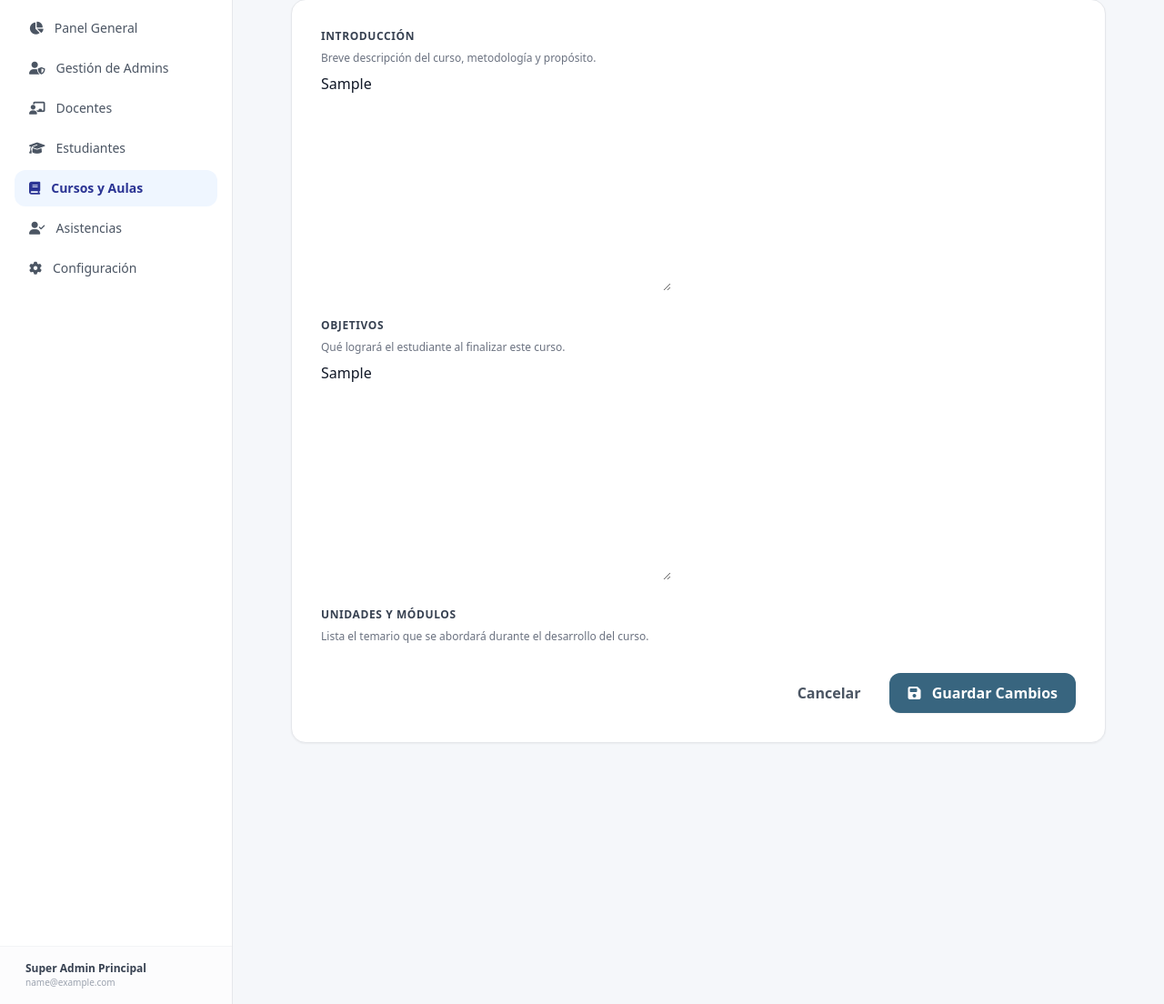
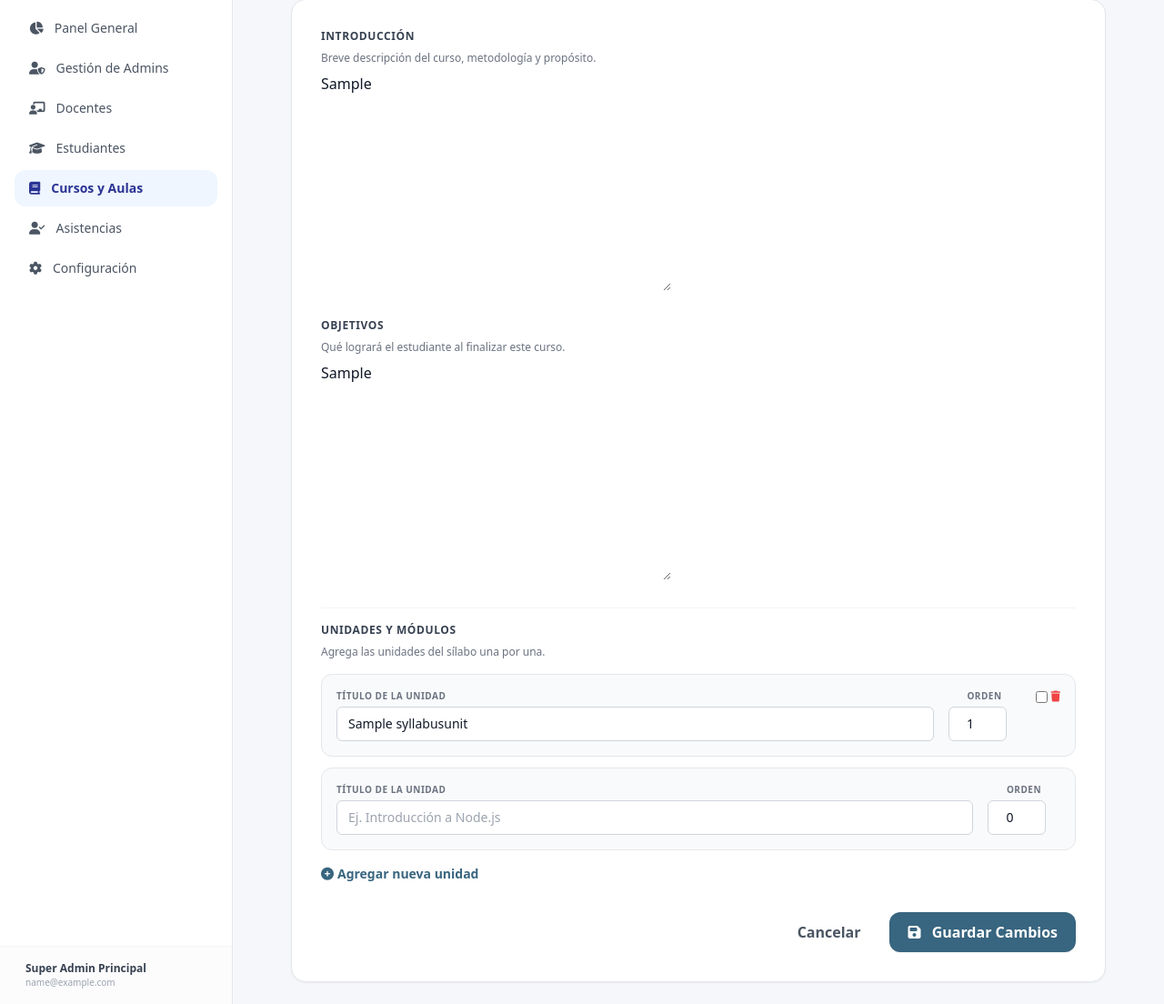
Before and after one commit to grissellican/HSEProject, a Django app: page /admin/curso/1/syllabus/editar/ in a window 1280 px wide. Shown: the part 81-1185 px from the top of the page at 91% size. Run offline with Django 5.2, Linux system fonts and the light colour scheme; a user stored in the database is signed in; tables that the repository leaves empty hold one stand-in row (values such as "Sample post"); grey boxes marked "Sample" are stand-in pictures; some libraries are stand-ins or nearby versions.

Commit message:
Fix admin syllabus unit formset missing in template

```diff
--- a/core/views.py
+++ b/core/views.py
@@ -2506,20 +2506,26 @@ def _admin_required(view_func):
 def admin_edit_syllabus(request, course_id):
     course = get_object_or_404(Course, id=course_id)
 
-    from .forms import SyllabusTeacherForm
+    from .forms import SyllabusTeacherForm, SyllabusUnitFormSet
 
     if request.method == 'POST':
         form = SyllabusTeacherForm(request.POST, instance=course)
-        if form.is_valid():
+        unit_formset = SyllabusUnitFormSet(request.POST, instance=course)
+        if form.is_valid() and unit_formset.is_valid():
             form.save()
+            unit_formset.save()
             messages.success(request, 'Sílabo actualizado correctamente.')
             return redirect('admin_cursos')
+        else:
+            messages.error(request, 'Por favor, corrige los errores en el formulario.')
     else:
         form = SyllabusTeacherForm(instance=course)
+        unit_formset = SyllabusUnitFormSet(instance=course)
 
     context = {
         'course': course,
         'form': form,
+        'unit_formset': unit_formset,
         'sidebar_active': 'cursos',
     }
     return render(request, 'dashboards/admin/admin_edit_syllabus.html', context)
--- a/templates/dashboards/admin/admin_edit_syllabus.html
+++ b/templates/dashboards/admin/admin_edit_syllabus.html
@@ -54,15 +54,54 @@
                             {{ form.syllabus_objectives }}
                         </div>
 
-                        <div>
+                        <div class="pt-4 border-t border-gray-100">
                             <label class="block text-sm font-bold text-gray-700 mb-2 uppercase text-xs tracking-wider">Unidades y Módulos</label>
-                            <p class="text-xs text-gray-500 mb-2">Lista el temario que se abordará durante el desarrollo del curso.</p>
-                            {{ form.syllabus_modules_outline }}
+                            <p class="text-xs text-gray-500 mb-4">Agrega las unidades del sílabo una por una.</p>
+
+                            {{ unit_formset.management_form }}
+
+                            <div id="unit-formset-container" class="space-y-3">
+                                {% for unit_form in unit_formset %}
+                                    <div class="unit-form flex items-start gap-4 p-4 bg-gray-50 rounded-xl border border-gray-200">
+                                        {% if unit_form.instance.pk %}
+                                            {{ unit_form.id }}
+                                        {% endif %}
+
+                                        <div class="flex-1">
+                                            <label class="block text-[10px] font-bold text-gray-500 uppercase tracking-wider mb-1">Título de la Unidad</label>
+                                            {{ unit_form.title }}
+                                            {% if unit_form.title.errors %}
+                                                <p class="text-red-500 text-xs mt-1">{{ unit_form.title.errors.0 }}</p>
+                                            {% endif %}
+                                        </div>
+                                        <div class="w-20">
+                                            <label class="block text-[10px] font-bold text-gray-500 uppercase tracking-wider mb-1 text-center">Orden</label>
+                                            {{ unit_form.order }}
+                                            {% if unit_form.order.errors %}
+                                                <p class="text-red-500 text-xs mt-1">{{ unit_form.order.errors.0 }}</p>
+                                            {% endif %}
+                                        </div>
+
+                                        {% if unit_form.instance.pk %}
+                                        <div class="flex items-end h-full pb-2">
+                                            <label class="flex items-center text-xs text-red-500 hover:text-red-700 cursor-pointer" title="Eliminar">
+                                                {{ unit_form.DELETE }}
+                                                <span class="ml-1"><i class="fa-solid fa-trash"></i></span>
+                                            </label>
+                                        </div>
+                                        {% endif %}
+                                    </div>
+                                {% endfor %}
+                            </div>
+
+                            <button type="button" id="add-unit-btn" class="mt-4 text-sm font-semibold text-[#38657f] hover:text-[#2b5068] flex items-center transition-colors">
+                                <i class="fa-solid fa-plus-circle mr-1"></i> Agregar nueva unidad
+                            </button>
                         </div>
                     </div>
 
                     <div class="mt-8 flex justify-end gap-3">
-                        <a href="{% url 'admin_cursos' %}" class="px-5 py-2.5 rounded-xl text-gray-600 font-semibold hover:bg-gray-100 transition-colors">Cancelar</a>
+                        <a href="{% url 'admin_course_detail' course.id %}" class="px-5 py-2.5 rounded-xl text-gray-600 font-semibold hover:bg-gray-100 transition-colors">Cancelar</a>
                         <button type="submit" class="px-5 py-2.5 bg-[#38657f] text-white rounded-xl font-bold hover:bg-[#2b5068] transition-colors shadow-sm">
                             <i class="fa-solid fa-save mr-2"></i> Guardar Cambios
                         </button>
@@ -72,6 +111,59 @@
         </main>
     </div>
 
+    <script>
+        document.addEventListener('DOMContentLoaded', function() {
+            const container = document.getElementById('unit-formset-container');
+            const addButton = document.getElementById('add-unit-btn');
+            const totalFormsInput = document.getElementById('id_syllabus_units-TOTAL_FORMS');
 
+            if(addButton && container && totalFormsInput) {
+                addButton.addEventListener('click', function() {
+                    const forms = container.querySelectorAll('.unit-form');
+                    let formCount = forms.length;
+                    let newFormIndex = parseInt(totalFormsInput.value);
+
+                    if (formCount > 0) {
+                        let templateForm = forms[0].cloneNode(true);
+
+                        // Remove hidden ID input if exists
+                        const hiddenId = templateForm.querySelector('input[type="hidden"][id$="-id"]');
+                        if (hiddenId) hiddenId.remove();
+
+                        // Remove DELETE checkbox container if exists
+                        const deleteLabel = templateForm.querySelector('label[title="Eliminar"]');
+                        if (deleteLabel) {
+                            const deleteContainer = deleteLabel.closest('.flex.items-end');
+                            if(deleteContainer) deleteContainer.remove();
+                        }
+
+                        // Update names and ids
+                        templateForm.innerHTML = templateForm.innerHTML.replace(/-0-/g, `-${newFormIndex}-`).replace(/_0_/g, `_${newFormIndex}_`);
+
+                        // Clear input values
+                        const inputs = templateForm.querySelectorAll('input:not([type=hidden])');
+                        inputs.forEach(input => {
+                            if(input.type !== 'checkbox') {
+                                input.value = '';
+                            } else {
+                                input.checked = false;
+                            }
+                        });
+
+                        // Set default order
+                        const orderInput = templateForm.querySelector(`input[id="id_syllabus_units-${newFormIndex}-order"]`);
+                        if (orderInput) orderInput.value = formCount + 1;
+
+                        // Remove errors if any
+                        const errors = templateForm.querySelectorAll('.text-red-500.mt-1');
+                        errors.forEach(err => err.innerHTML = '');
+
+                        container.appendChild(templateForm);
+                        totalFormsInput.value = newFormIndex + 1;
+                    }
+                });
+            }
+        });
+    </script>
 </body>
 </html>
```
